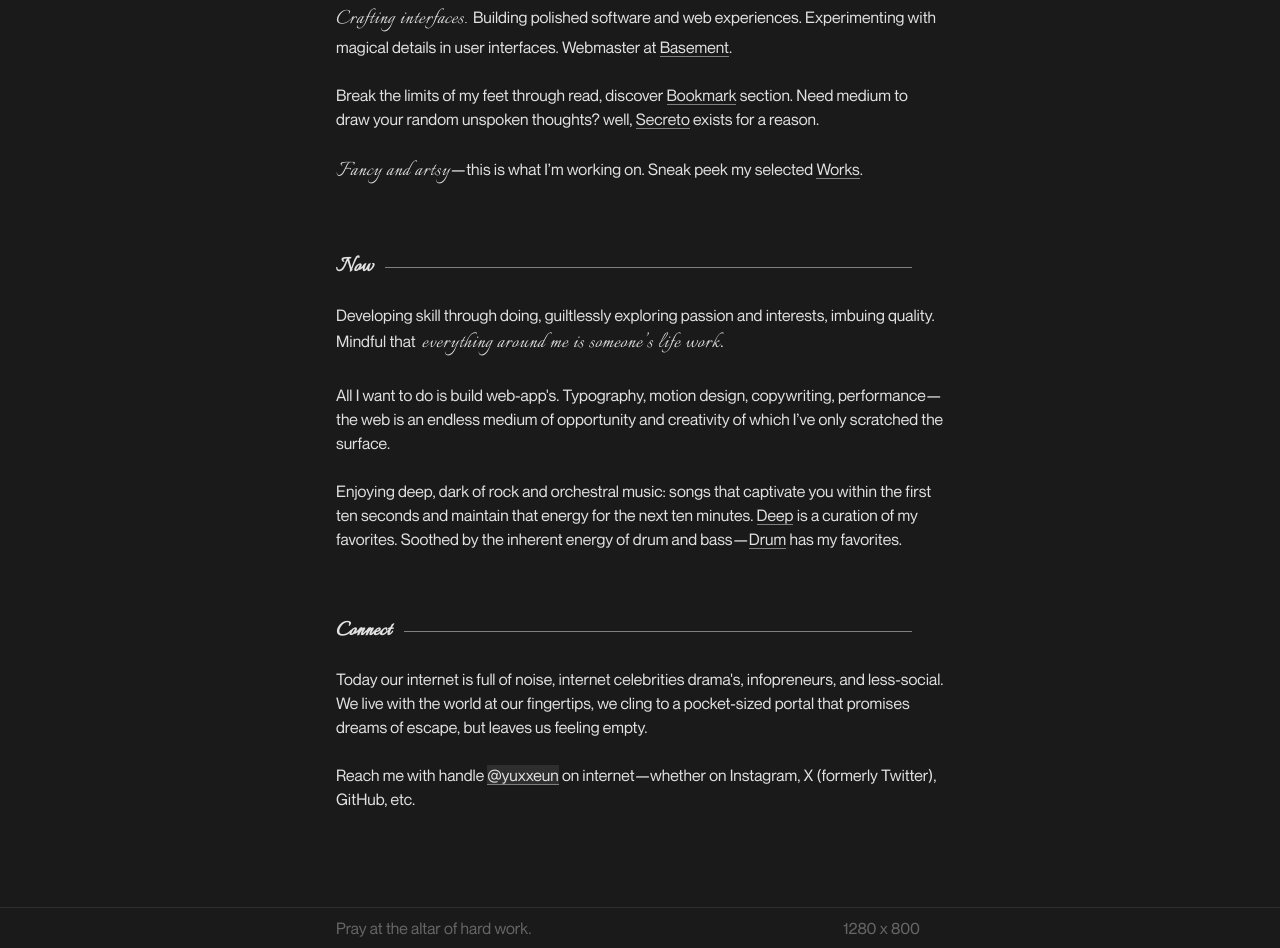
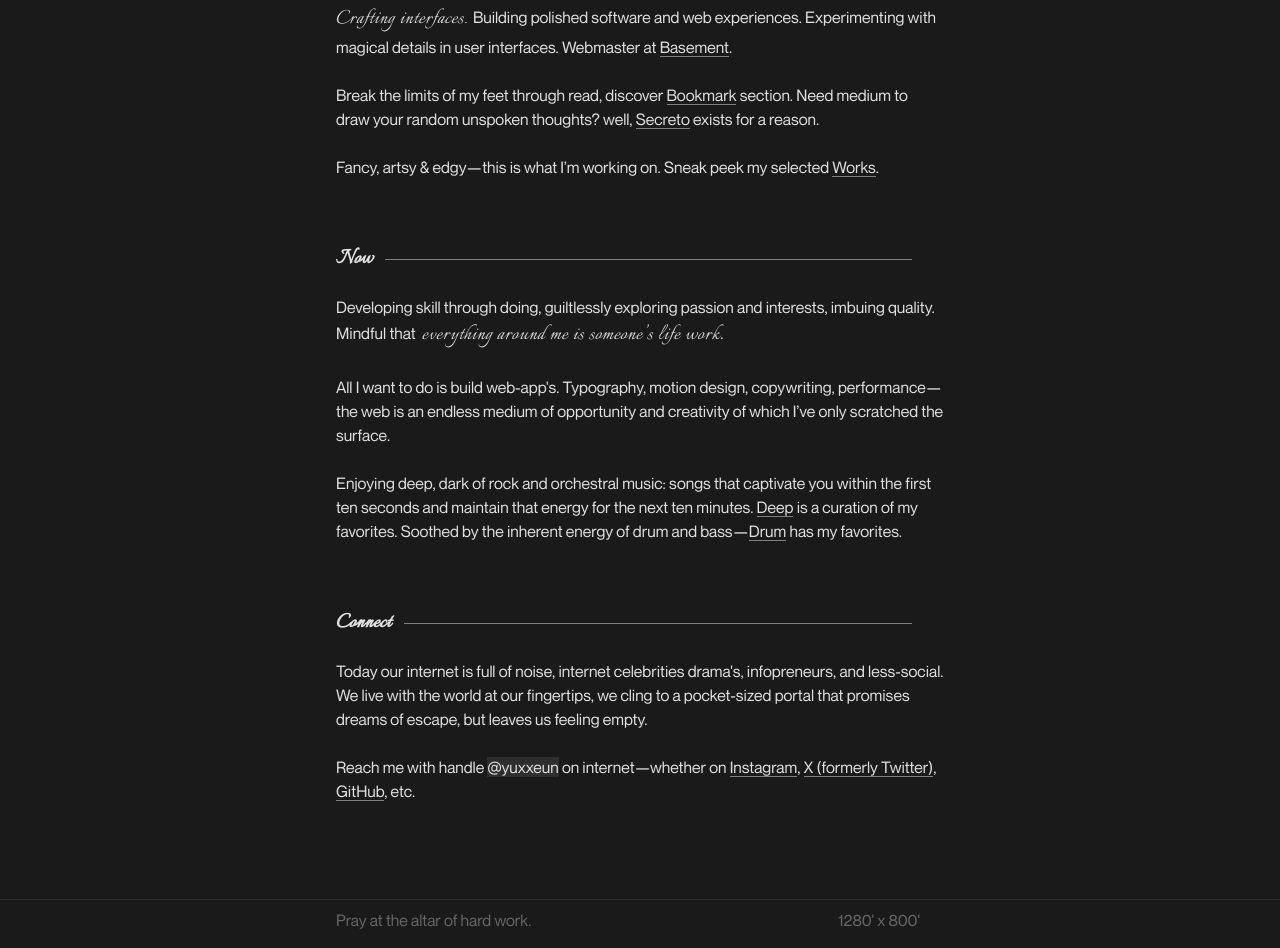
Before and after one commit to yuxxeun/basssic, an Astro site: page / in a window 1280 px wide. Shown: the part 173-1121 px from the top of the page. Built offline with nearby package versions, Linux system fonts and the light colour scheme; Astro itself is replaced by a stand-in of ours; some icons are missing; what tailwindcss-animated would draw is missing.

Commit message:
ref(header): text

```diff
--- a/src/components/common/Header.tsx
+++ b/src/components/common/Header.tsx
@@ -117,7 +117,7 @@ const Header = () => {
             exists for a reason.
             <br />
             <br />
-            <span className="font-italianno text-2xl tracking-wide">Fancy and artsy</span>—this is what I’m working on.{' '}
+            Fancy, artsy & edgy—this is what I’m working on.{' '}
             <br className="lg:hidden visible" />
             Sneak peek my selected{' '}
             <a href="/works" className="underlines">
@@ -166,8 +166,19 @@ const Header = () => {
               leaves us feeling empty.
               <br />
               <br />
-              Reach me with handle <span className="underlines bg-[#2e2e2e]">@yuxxeun</span> on internet—whether on
-              Instagram, X (formerly Twitter), GitHub, etc.
+              Reach me with handle <span className="bg-[#2e2e2e]">@yuxxeun</span> on internet—whether on{' '}
+              <a href="https://instagram.com/yuxxeun" target="_blank" className="underlines">
+                Instagram
+              </a>
+              ,{' '}
+              <a href="https://x.com/yuxxeun" target="_blank" className="underlines">
+                X (formerly Twitter)
+              </a>
+              ,{' '}
+              <a href="https://github.com/yuxxeun" target="_blank" className="underlines">
+                GitHub
+              </a>
+              , etc.
             </p>
           </div>
         </div>
--- a/src/components/core/ScreenDimensions.tsx
+++ b/src/components/core/ScreenDimensions.tsx
@@ -24,7 +24,7 @@ export default function ScreenDimensions() {
   return (
     <div>
       <p>
-        {dimensions.width} x {dimensions.height}
+        {dimensions.width}' x {dimensions.height}'
       </p>
     </div>
   )
```
